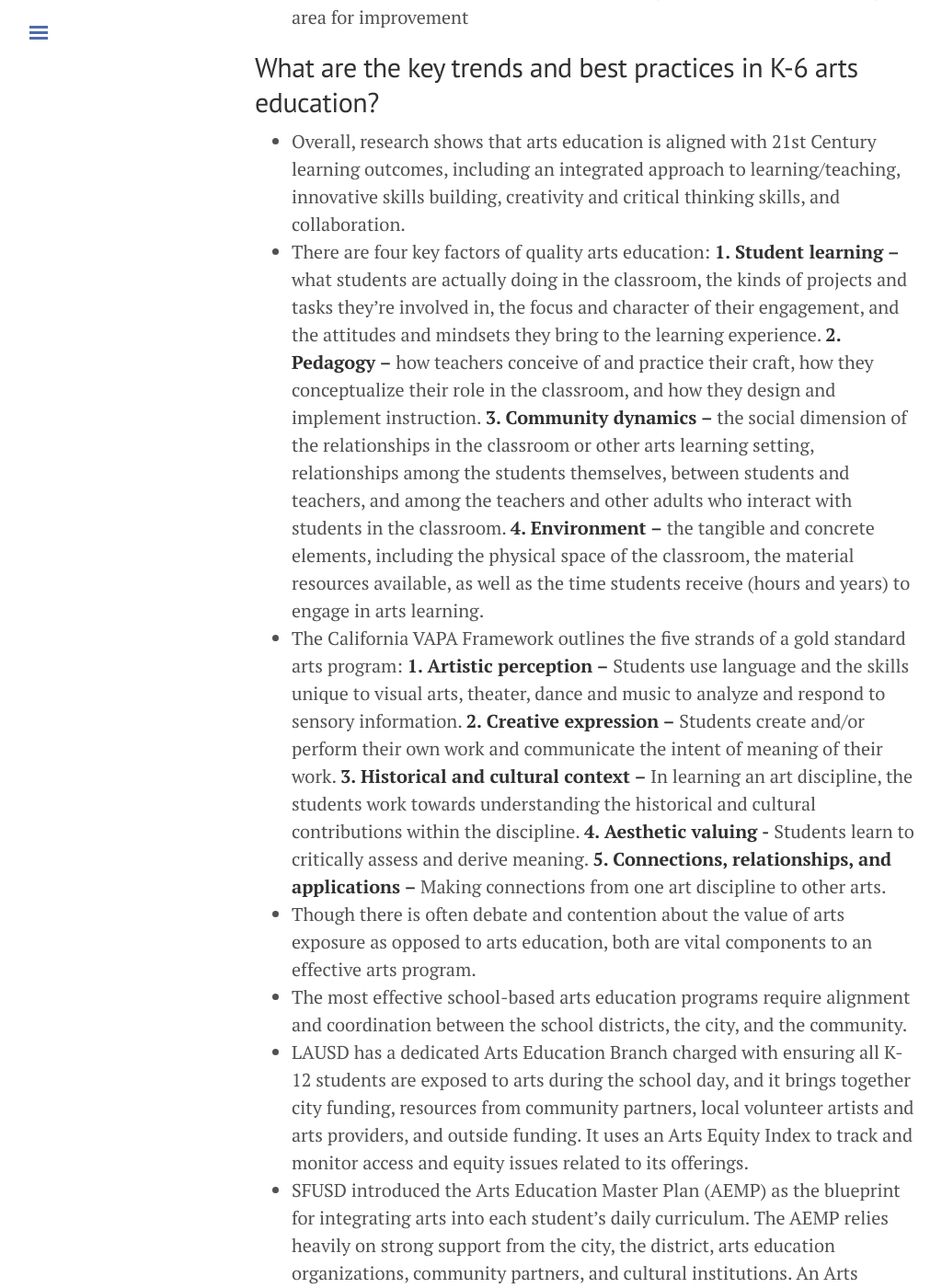
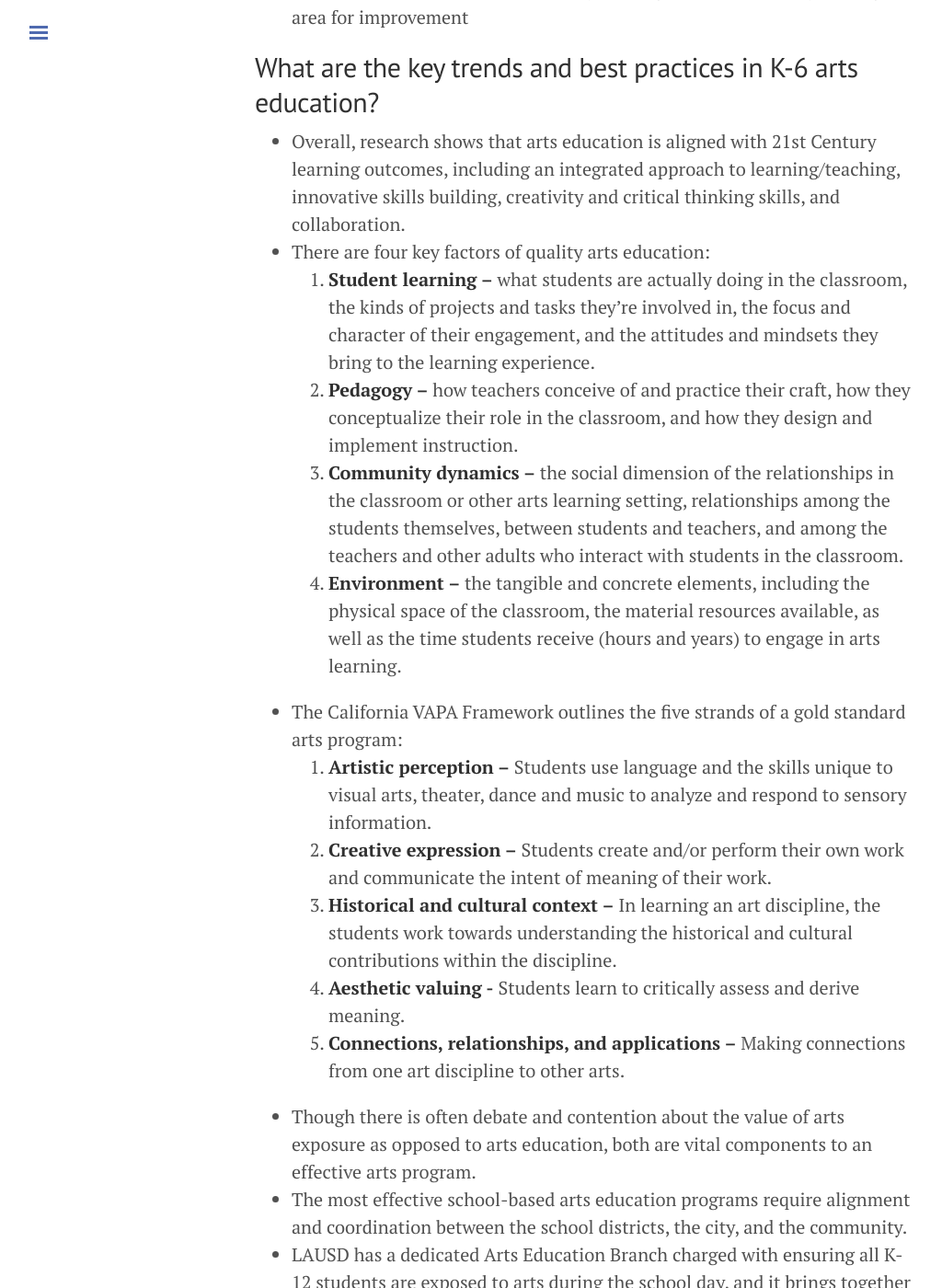
Before and after one commit to code4sac/sacarts4ALL, a Jekyll site: the page built from 03_key_findings.md, in a window 1280 px wide and 1400 px high, scrolled down 883 px. Shown: the whole window at 92% size, without its empty margins (3-1027 px from the left). Built offline with Jekyll 4.4.1, drawn with Linux system fonts in a browser that asks for light colours.

Commit message:
key findings text

```diff
--- a/03_key_findings.md
+++ b/03_key_findings.md
@@ -18,16 +18,16 @@
 ## What are the key trends and best practices in K-6 arts education?
 * Overall, research shows that arts education is aligned with 21st Century learning outcomes, including an integrated approach to learning/teaching, innovative skills building, creativity and critical thinking skills, and collaboration.
 * There are four key factors of quality arts education:
-<strong>1. Student learning –</strong> what students are actually doing in the classroom, the kinds of projects and tasks they’re involved in, the focus and character of their engagement, and the attitudes and mindsets they bring to the learning experience.
-<strong>2. Pedagogy –</strong> how teachers conceive of and practice their craft, how they conceptualize their role in the classroom, and how they design and implement instruction.
-<strong>3. Community dynamics –</strong> the social dimension of the relationships in the classroom or other arts learning setting, relationships among the students themselves, between students and teachers, and among the teachers and other adults who interact with students in the classroom.
-<strong>4. Environment –</strong> the tangible and concrete elements, including the physical space of the classroom, the material resources available, as well as the time students receive (hours and years) to engage in arts learning.
+1. <strong>Student learning –</strong> what students are actually doing in the classroom, the kinds of projects and tasks they’re involved in, the focus and character of their engagement, and the attitudes and mindsets they bring to the learning experience.
+2. <strong>Pedagogy –</strong> how teachers conceive of and practice their craft, how they conceptualize their role in the classroom, and how they design and implement instruction.
+3. <strong>Community dynamics –</strong> the social dimension of the relationships in the classroom or other arts learning setting, relationships among the students themselves, between students and teachers, and among the teachers and other adults who interact with students in the classroom.
+4. <strong>Environment –</strong> the tangible and concrete elements, including the physical space of the classroom, the material resources available, as well as the time students receive (hours and years) to engage in arts learning.
 * The California VAPA Framework outlines the five strands of a gold standard arts program:
-<strong>1. Artistic perception –</strong> Students use language and the skills unique to visual arts, theater, dance and music to analyze and respond to sensory information.
-<strong>2. Creative expression –</strong> Students create and/or perform their own work and communicate the intent of meaning of their work.
-<strong>3. Historical and cultural context –</strong> In learning an art discipline, the students work towards understanding the historical and cultural contributions within the discipline.
-<strong>4. Aesthetic valuing -</strong> Students learn to critically assess and derive meaning.
-<strong>5. Connections, relationships, and applications –</strong> Making connections from one art discipline to other arts.
+1. <strong>Artistic perception –</strong> Students use language and the skills unique to visual arts, theater, dance and music to analyze and respond to sensory information.
+2. <strong>Creative expression –</strong> Students create and/or perform their own work and communicate the intent of meaning of their work.
+3. <strong>Historical and cultural context –</strong> In learning an art discipline, the students work towards understanding the historical and cultural contributions within the discipline.
+4. <strong>Aesthetic valuing -</strong> Students learn to critically assess and derive meaning.
+5. <strong>Connections, relationships, and applications –</strong> Making connections from one art discipline to other arts.
 * Though there is often debate and contention about the value of arts exposure as opposed to arts education, both are vital components to an effective arts program.
 * The most effective school-based arts education programs require alignment and coordination between the school districts, the city, and the community.
 * LAUSD has a dedicated Arts Education Branch charged with ensuring all K-12 students are exposed to arts during the school day, and it brings together city funding, resources from community partners, local volunteer artists and arts providers, and outside funding. It uses an Arts Equity Index to track and monitor access and equity issues related to its offerings.
```
